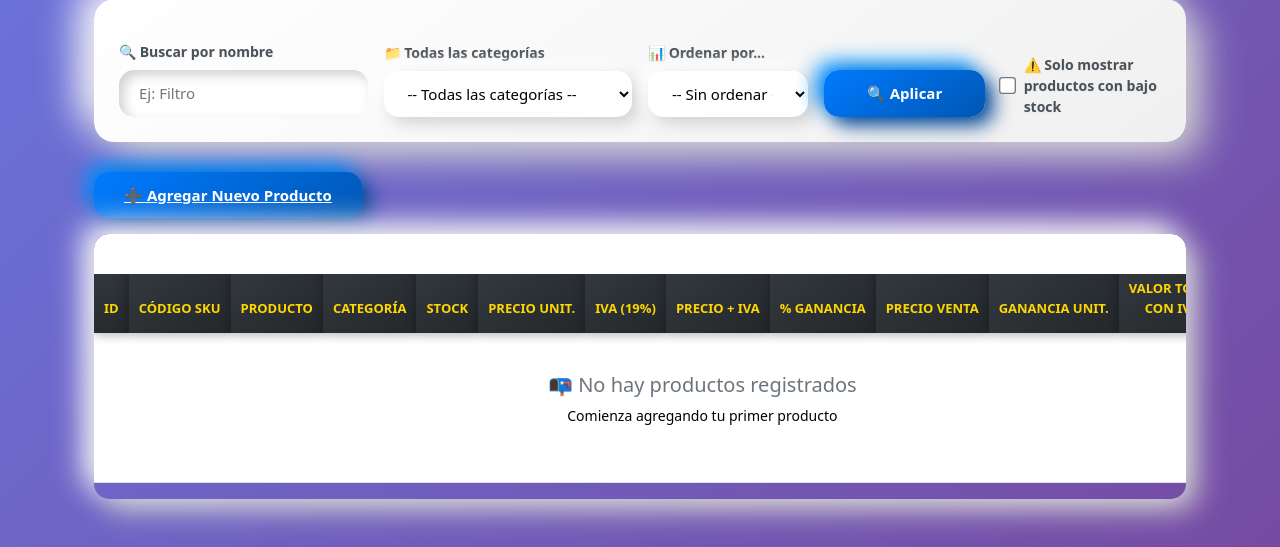
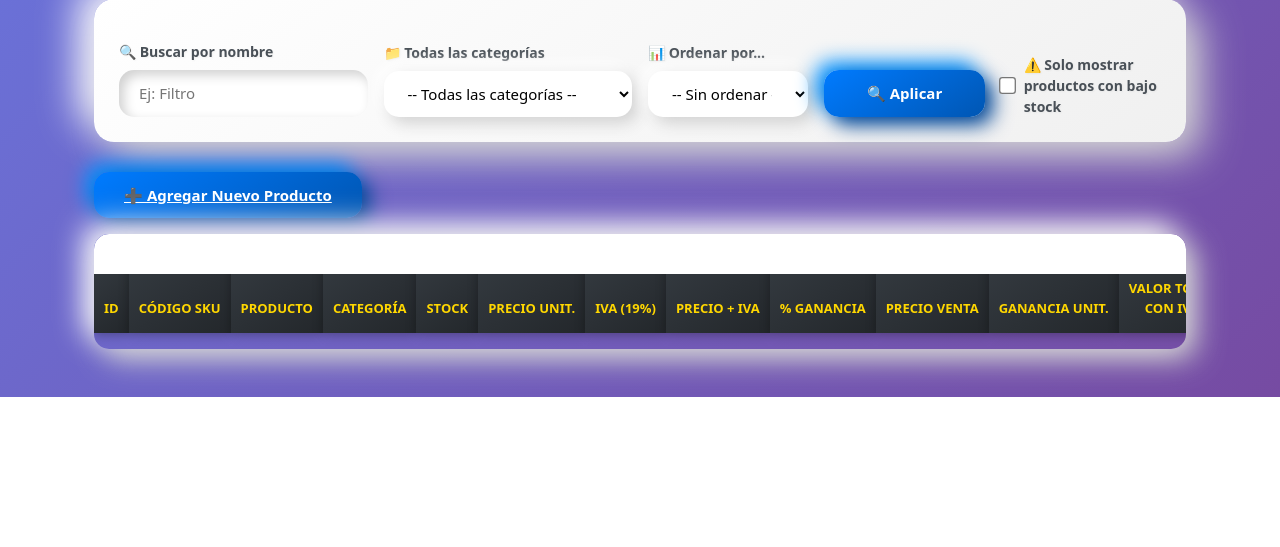
Before and after one commit to codebybrandonprogramming-creator/sistema-inventario-motos, a Flask app: page /productos in a window 1280 px wide. Shown: the part 607-1154 px from the top of the page. After the commit the page ends 1004 px from the top, so only its background shows below. Run offline with Flask 3, Linux system fonts and the light colour scheme; the visitor is signed in with stand-in values (Sample User, id 1); data that the repository does not hold is empty; some libraries are stand-ins or nearby versions.

Commit message:
Auto-commit: cambios detectados

```diff
--- a/templates/productos.html
+++ b/templates/productos.html
@@ -361,68 +361,7 @@
                         <th>ACCIONES</th>
                     </tr>
                 </thead>
-                <tbody>
-                    {% if productos %}
-                        {% for p in productos %}
-                        {% set precio_base = p.precio_unitario %}
-                        {% set iva = (precio_base * 0.19)|round(2) %}
-                        {% set precio_con_iva = (precio_base * 1.19)|round(2) %}
-                        {% set porcentaje_ganancia = p.porcentaje_ganancia or 0 %}
-                        {% set precio_venta = p.precio_venta or precio_con_iva %}
-                        {% set ganancia_unitaria = (precio_venta - precio_con_iva)|round(2) %}
-                        {% set valor_total_con_iva = (p.stock * precio_con_iva)|round(2) %}
 
-                        <tr>
-                            <td><strong>{{ p.id }}</strong></td>
-                            <td>
-                                {% if p.codigo_sku %}
-                                    <span class="badge bg-info">{{ p.codigo_sku }}</span>
-                                {% else %}
-                                    <span class="badge bg-secondary">N/A</span>
-                                {% endif %}
-                            </td>
-                            <td style="text-align: left; max-width: 200px;">
-                                <strong>{{ p.nombre }}</strong>
-                            </td>
-                            <td>{{ p.categoria }}</td>
-                            <td>
-                                {% if p.stock < STOCK_MINIMO %}
-                                    <span class="badge-stock-low">⚠️ {{ p.stock }}</span>
-                                {% else %}
-                                    <span class="badge-stock-ok">✅ {{ p.stock }}</span>
-                                {% endif %}
-                            </td>
-                            <td class="money-text">${{ "{:,.2f}".format(precio_base) }}</td>
-                            <td class="money-text">${{ "{:,.2f}".format(iva) }}</td>
-                            <td class="money-text"><strong>${{ "{:,.2f}".format(precio_con_iva) }}</strong></td>
-                            <td>
-                                <span class="badge bg-warning">{{ "{:.2f}".format(porcentaje_ganancia) }}%</span>
-                            </td>
-                            <td class="money-text"><strong>${{ "{:,.2f}".format(precio_venta) }}</strong></td>
-                            <td class="money-text">${{ "{:,.2f}".format(ganancia_unitaria) }}</td>
-                            <td class="money-text"><strong>${{ "{:,.2f}".format(valor_total_con_iva) }}</strong></td>
-                            <td style="white-space: nowrap;">
-                                <a href="{{ url_for('detalle_producto', id=p.id) }}"
-                                   class="btn btn-info btn-sm btn-action-3d">👁️</a>
-                                <a href="{{ url_for('editar_producto', id=p.id) }}"
-                                   class="btn btn-warning btn-sm btn-action-3d">✏️</a>
-                                {% if session.get('rol') == 'admin' %}
-                                <a href="{{ url_for('eliminar_producto', id=p.id) }}"
-                                   class="btn btn-danger btn-sm btn-action-3d"
-                                   onclick="return confirm('¿Estás seguro de eliminar este producto?')">🗑️</a>
-                                {% endif %}
-                            </td>
-                        </tr>
-                        {% endfor %}
-                    {% else %}
-                        <tr>
-                            <td colspan="13" class="text-center" style="padding: 40px;">
-                                <h5 style="color: #6c757d;">📭 No hay productos registrados</h5>
-                                <p>Comienza agregando tu primer producto</p>
-                            </td>
-                        </tr>
-                    {% endif %}
-                </tbody>
             </table>
         </div>
     </div>
```
